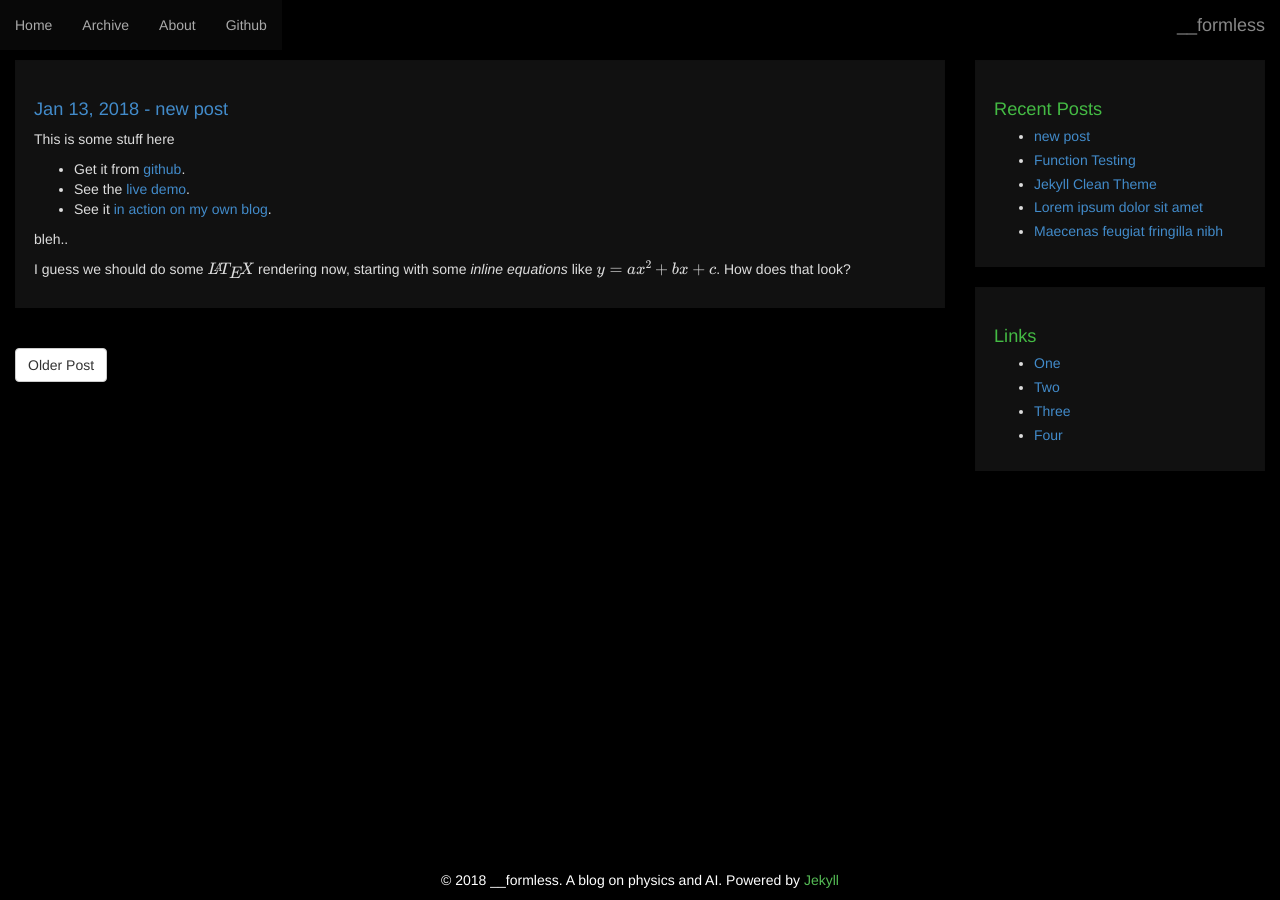
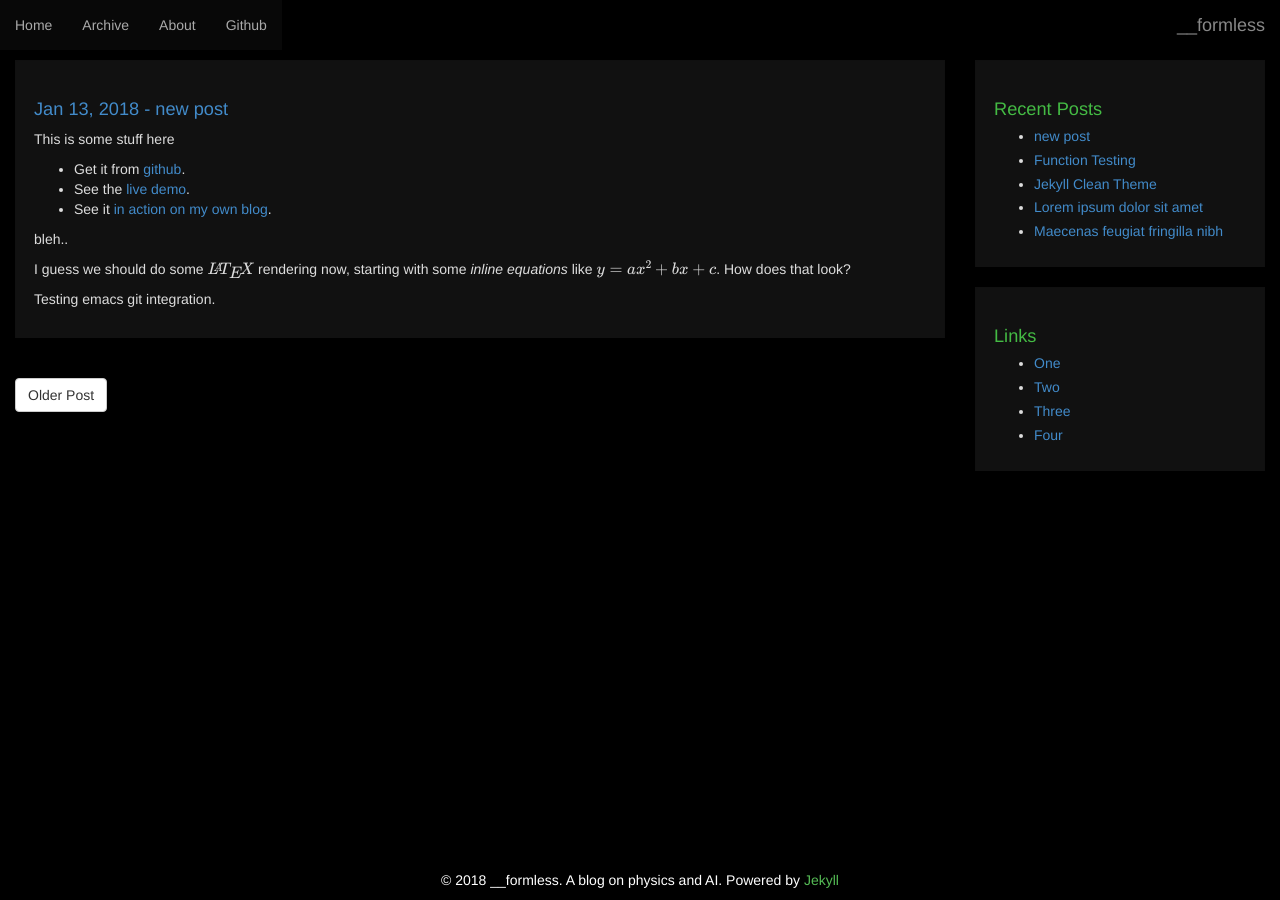
Before and after one commit to fineline179/fineline179.github.io, a Jekyll site: the page built from _posts/2018-01-12-new-post.md, in a window 1280 px wide. Built offline with Jekyll 4.4.1, drawn with Linux system fonts in a browser that asks for light colours; formulas are drawn with MathJax 3.

Commit message:
testing emacs git integration

```diff
--- a/_posts/2018-01-12-new-post.md
+++ b/_posts/2018-01-12-new-post.md
@@ -18,3 +18,5 @@ bleh..
 
 I guess we should do some $$\LaTeX$$ rendering now, starting with some _inline
 equations_ like $$ y = a x^2 + b x + c $$. How does that look?
+
+Testing emacs git integration.
```
